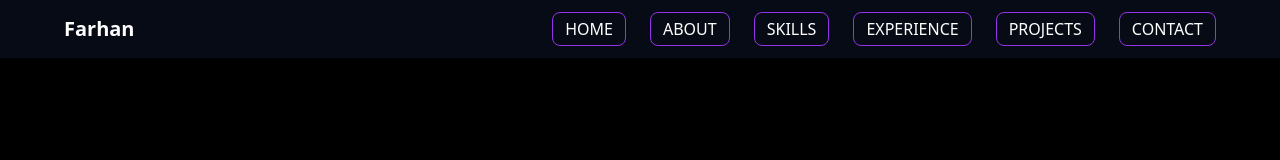
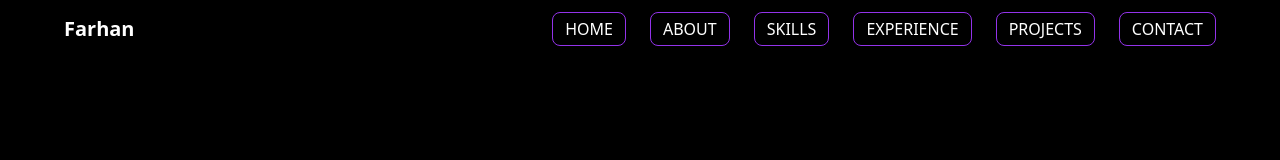
Before and after one commit to farhanreyy/my-portfolio, a React (Vite) app: page / in a window 1280 px wide. Shown: the top 160 px of the page. Built offline with nearby package versions, Linux system fonts and the light colour scheme; grey boxes are pictures that could not be loaded.

Commit message:
changed navbar color

```diff
--- a/src/Components/Navbar.jsx
+++ b/src/Components/Navbar.jsx
@@ -32,7 +32,7 @@ const MobileMenuToggle = ({ isMenuOpen, onToggleMenu }) => (
 
 const MobileDropdownMenu = ({ isMenuOpen }) =>
   isMenuOpen && (
-    <ul className="lg:hidden flex flex-col items-center bg-slate-900 bg-opacity-90 text-white text-lg py-6 space-y-3">
+    <ul className="lg:hidden flex flex-col items-center bg-black text-white text-lg py-6 space-y-3">
       {['Home', 'About', 'Skills', 'Experience', 'Projects', 'Contact'].map((item) => (
         <MenuItem key={item} item={item} />
       ))}
@@ -44,7 +44,7 @@ const Navbar = () => {
   const handleMenuToggle = () => setMenuOpen(!isMenuOpen);
 
   return (
-    <nav className="fixed top-0 w-full z-50 bg-slate-900 bg-opacity-50 backdrop-blur-md py-3">
+    <nav className="fixed top-0 w-full z-50 bg-black backdrop-blur-md py-3">
       <div className="flex justify-between items-center px-4 md:px-8 lg:px-16">
         <Logo />
         <DesktopMenu />
```
